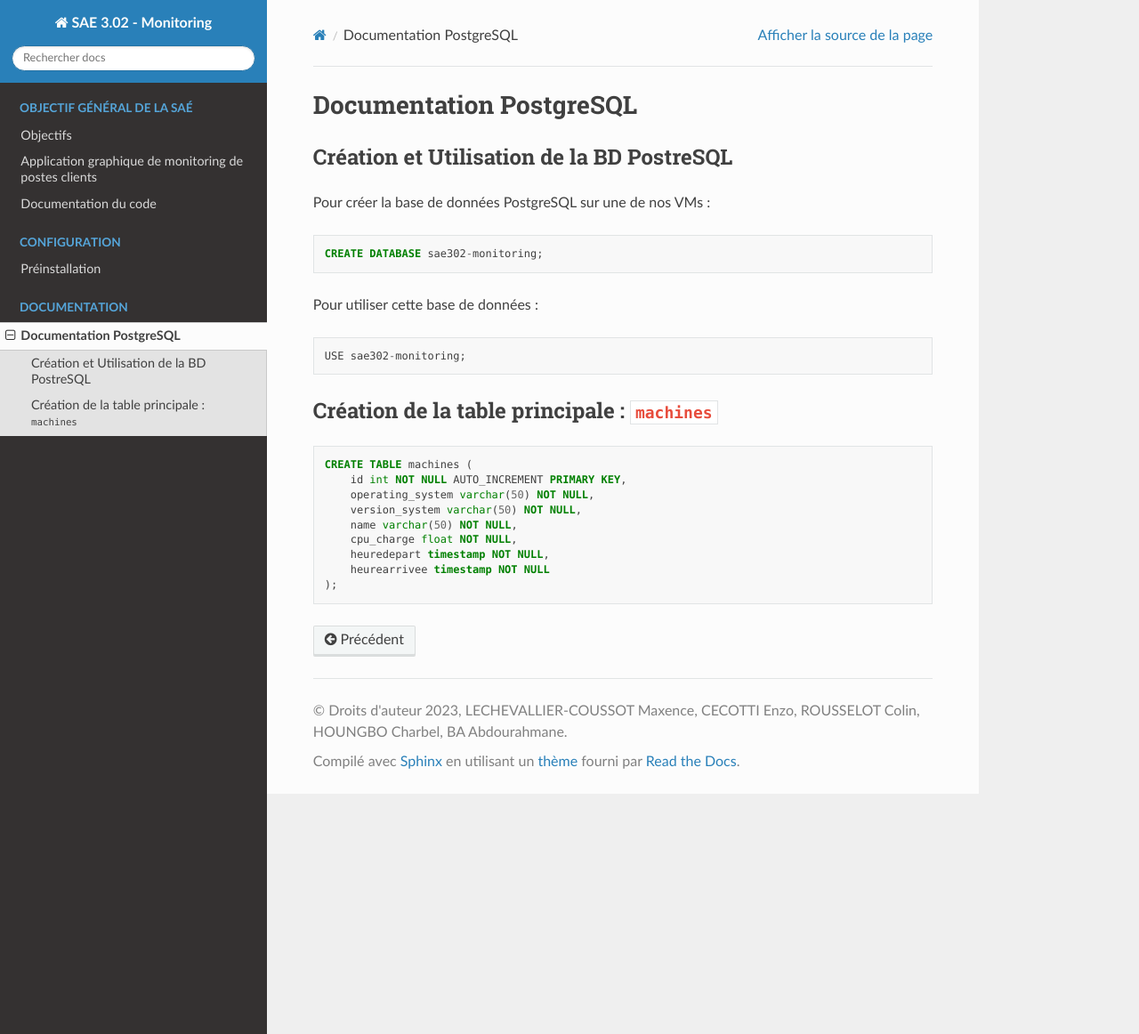
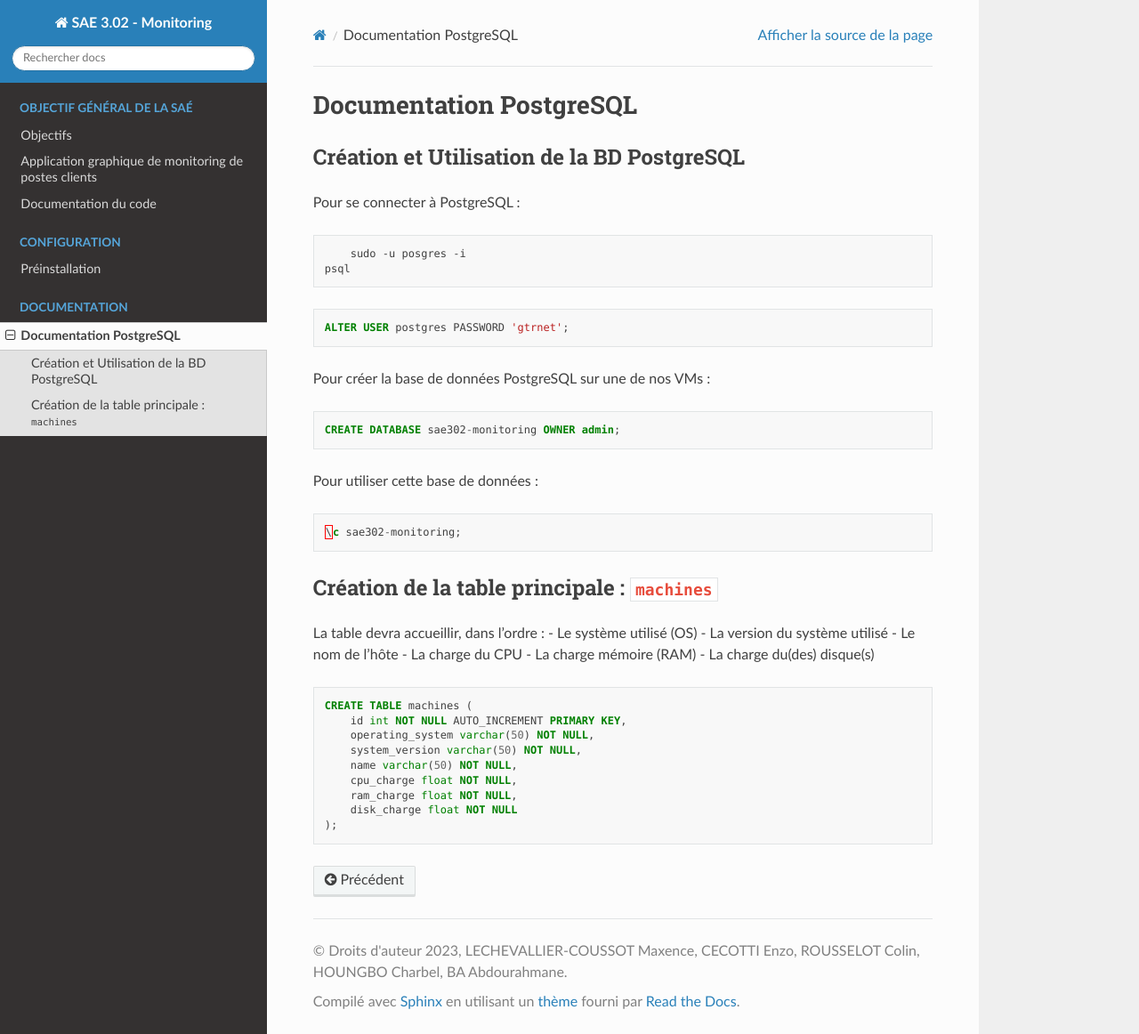
Before and after one commit to TTheGlock/sae3.02_monitoring, a Sphinx documentation site: the page built from docs/source/content/postgresql.rst, in a window 1280 px wide and 1162 px high. Shown: the whole window at 89% size. Built offline with Sphinx 7.4.7 and the Read the Docs theme 2.0.0, drawn with Linux system fonts in a browser that asks for light colours.

Commit message:
MAJ de la documentation Sphinx

```diff
--- a/docs/source/content/postgresql.rst
+++ b/docs/source/content/postgresql.rst
@@ -3,33 +3,52 @@ Documentation PostgreSQL
 =============================================
 
 --------------------------------------------
-Création et Utilisation de la BD PostreSQL
+Création et Utilisation de la BD PostgreSQL
 --------------------------------------------
+
+Pour se connecter à PostgreSQL :
+
+.. code-block:: bash
+
+	sudo -u posgres -i
+    psql
+
+.. code-block:: sql
+
+    ALTER USER postgres PASSWORD 'gtrnet';
 
 Pour créer la base de données PostgreSQL sur une de nos VMs :
 
 .. code-block:: sql
 
-	CREATE DATABASE sae302-monitoring;
+	CREATE DATABASE sae302-monitoring OWNER admin;
 
 Pour utiliser cette base de données :
 
 .. code-block:: sql
 
-	USE sae302-monitoring;
+	\c sae302-monitoring;
 
 --------------------------------------------
 Création de la table principale : ``machines``
 --------------------------------------------
+
+La table devra accueillir, dans l'ordre :
+- Le système utilisé (OS)
+- La version du système utilisé
+- Le nom de l'hôte
+- La charge du CPU
+- La charge mémoire (RAM)
+- La charge du(des) disque(s)
 
 .. code-block:: sql
 
     CREATE TABLE machines (
         id int NOT NULL AUTO_INCREMENT PRIMARY KEY,
         operating_system varchar(50) NOT NULL,
-        version_system varchar(50) NOT NULL,
+        system_version varchar(50) NOT NULL,
         name varchar(50) NOT NULL,
         cpu_charge float NOT NULL,
-        heuredepart timestamp NOT NULL,
-        heurearrivee timestamp NOT NULL
+        ram_charge float NOT NULL,
+        disk_charge float NOT NULL
     );
```
